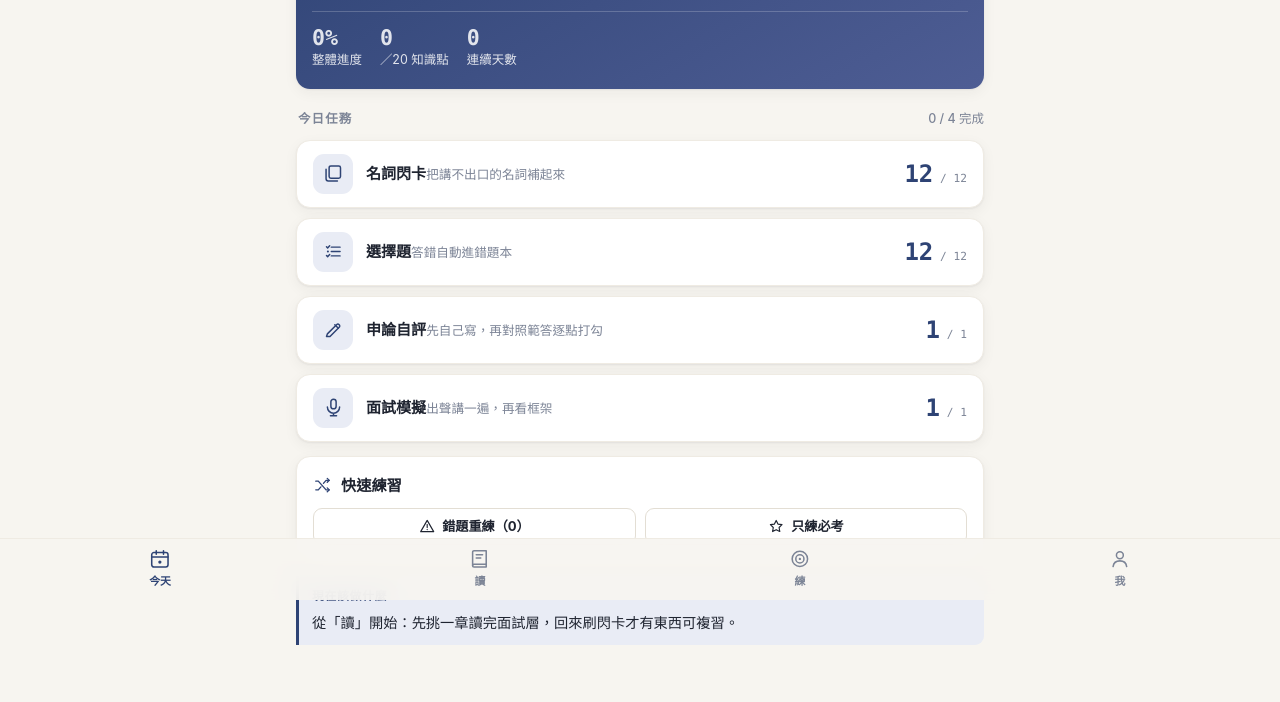
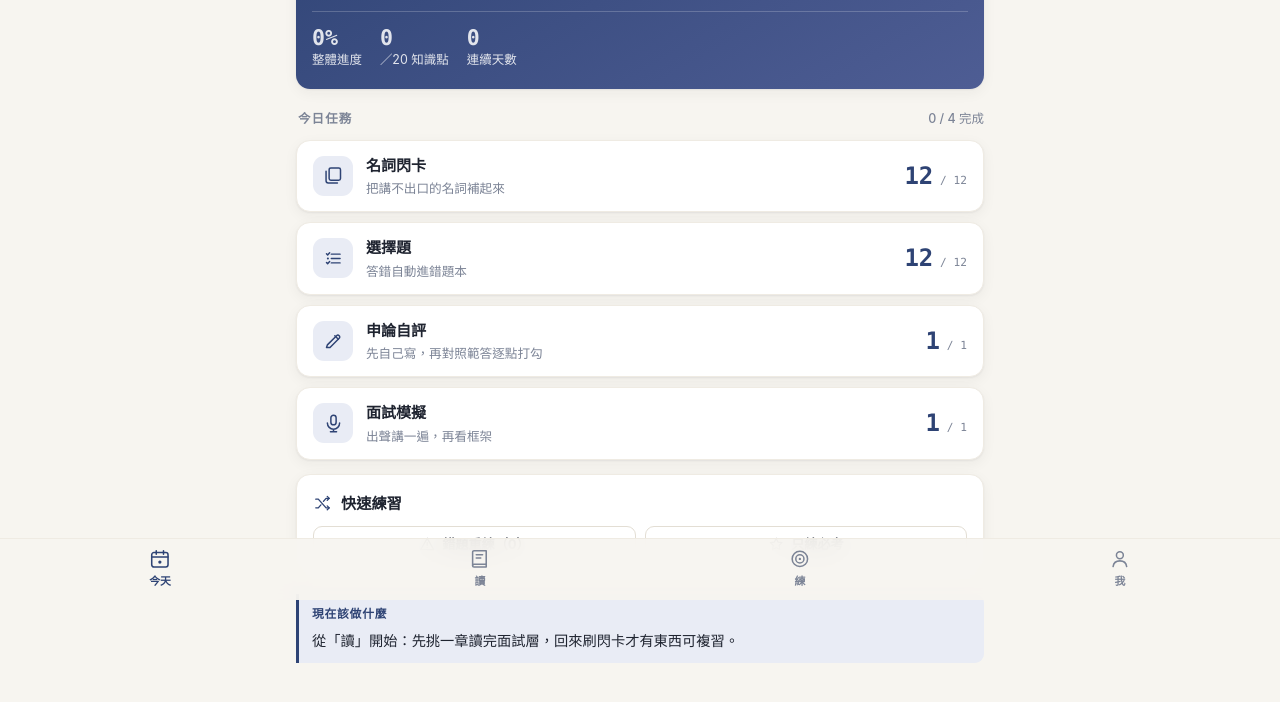
Before and after one commit to lml679939-cmyk/grad-prep-drill, a plain HTML site: page index.html in a window 1280 px wide. Shown: the part 200-902 px from the top of the page. Drawn offline with Linux system fonts and the light colour scheme.

Commit message:
修正兩處版面錯位：任務卡文字擠成一行、作答層按鈕貼左未置中
任務卡（今天分頁）
- .task__main/.task__name/.task__sub 皆為 <span>，未設 display 時
  預設 inline，導致標題與說明擠在同一行
- 改為 .task__main display:flex + flex-direction:column，兩者分行

作答層底部按鈕（翻面看答案／下一題／看解答…）
- .btn 預設 display:inline-flex；.sheet__foot > * 靠
  max-width + margin:0 auto 置中，但 margin:auto 置中只對 block 級
  的盒子生效，inline 級（含 inline-flex）一律算 0，按鈕因此貼左
- .btn--block 改為 display:flex，使其成為 block 級盒子，
  margin:auto 才能正確置中；手機滿版與雙鍵列（.btnrow）皆不受影響

Co-Authored-By: Claude Sonnet 5 <noreply@anthropic.com>

```diff
--- a/css/style.css
+++ b/css/style.css
@@ -163,9 +163,11 @@ button { font: inherit; color: inherit; cursor: pointer; }
   background: var(--accent-bg); color: var(--accent);
 }
 .task__ic .ic { width: 21px; height: 21px; }
-.task__main { min-width: 0; flex: 1; }
+/* 這三個節點都是 <span>，預設 inline 會讓標題與說明擠在同一行——
+   靠 flex column 讓它們各自成行，並用 gap 隔開 */
+.task__main { min-width: 0; flex: 1; display: flex; flex-direction: column; gap: 2px; }
 .task__name { font-weight: 650; font-size: .94rem; }
-.task__sub { font-size: .79rem; color: var(--ink-3); }
+.task__sub { font-size: .79rem; color: var(--ink-3); line-height: 1.4; }
 .task__n {
   font-family: var(--font-num); font-size: 1.5rem; font-weight: 700;
   color: var(--accent); line-height: 1;
@@ -326,7 +328,10 @@ button { font: inherit; color: inherit; cursor: pointer; }
 .btn--danger { color: var(--bad); border-color: var(--line); }
 .btn--danger:hover { background: var(--bad-bg); border-color: var(--bad); }
 .btn--sm { padding: 7px 13px; font-size: .82rem; }
-.btn--block { width: 100%; }
+/* display:flex（不是預設的 inline-flex）——.sheet__foot > * 靠
+   max-width + margin:auto 把按鈕置中，但 margin:auto 只對 block 級的
+   盒子有置中效果，inline 級（含 inline-flex）一律算 0，按鈕因此貼左 */
+.btn--block { display: flex; width: 100%; }
 .btn:disabled { opacity: .4; pointer-events: none; }
 
 .btnrow { display: flex; gap: 9px; flex-wrap: wrap; }
```
